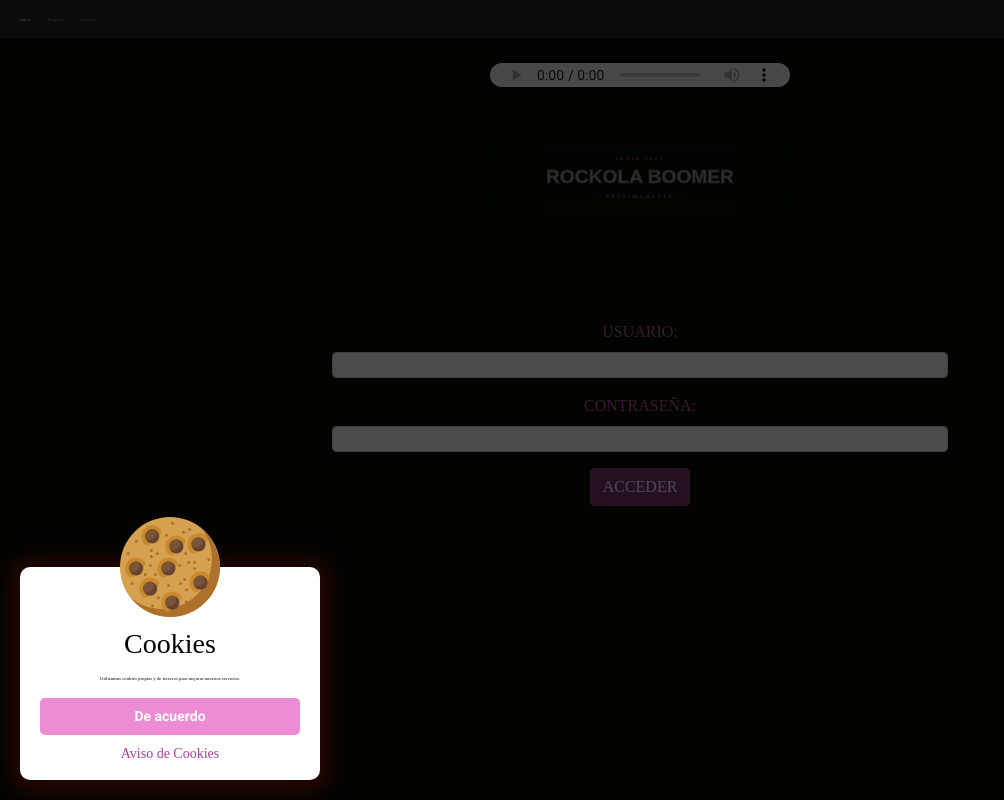
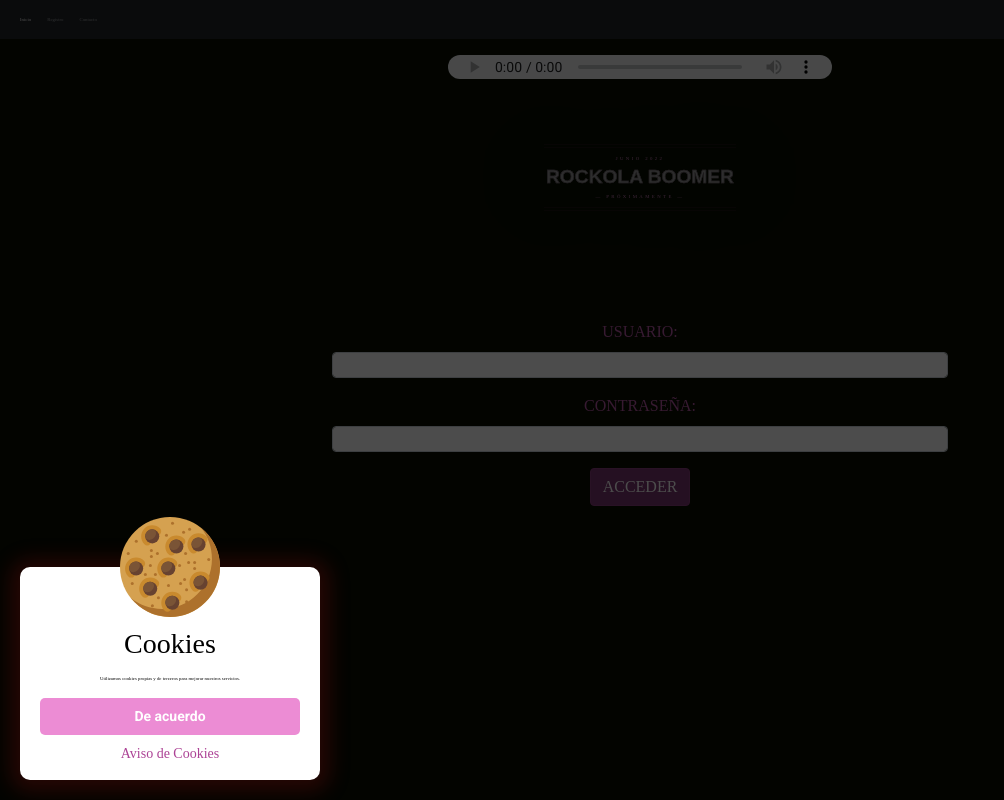
Before and after one commit to yolandacr/ProyectoWeb-CURSO-2-TRIMESTRE-2-HTML-JS-PHP-CSS-, a PHP site: page / in a window 1280 px wide. Shown: the whole page, without its empty margins (0-1004 px from the left). Run offline with PHP 8.4, Linux system fonts and the light colour scheme; grey boxes are pictures that could not be loaded.

Commit message:
arreglao el responsive
arreglado todo para movil

```diff
--- a/css/main.css
+++ b/css/main.css
@@ -19,9 +19,11 @@ body {
   margin-right:auto;
 }
 
-#intro{
+audio{
+width: 30vw;
 height: 3vh;
-margin-top: 3vh;
+margin-top: 2vh;
+align-self: center;
 }
 
 #pPrincipal {
--- a/index.html
+++ b/index.html
@@ -54,10 +54,10 @@
   </div>
 </nav>
 
-  <header class="mainHome">
+  <header>
     <!-- REPRODUCTOR MUSICA -->
 
-    <audio id="intro" controls>
+    <audio controls>
       <source src="./musica/intro.mp3" type="audio/mpeg">
       <source src="./musicaintro.wav" type="audio/wav">
       Tu navegador no es compatible con el audio de la web
```
